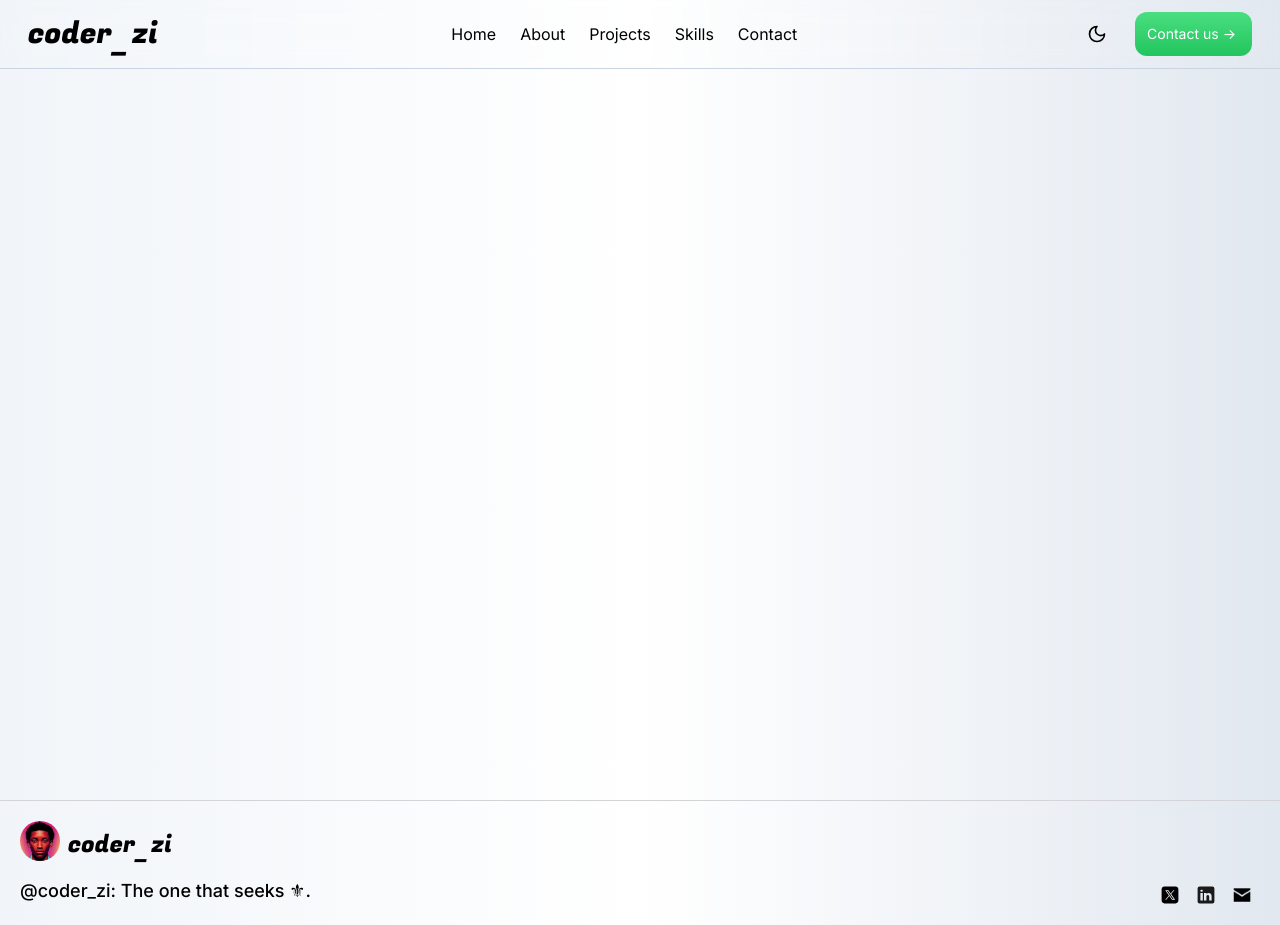
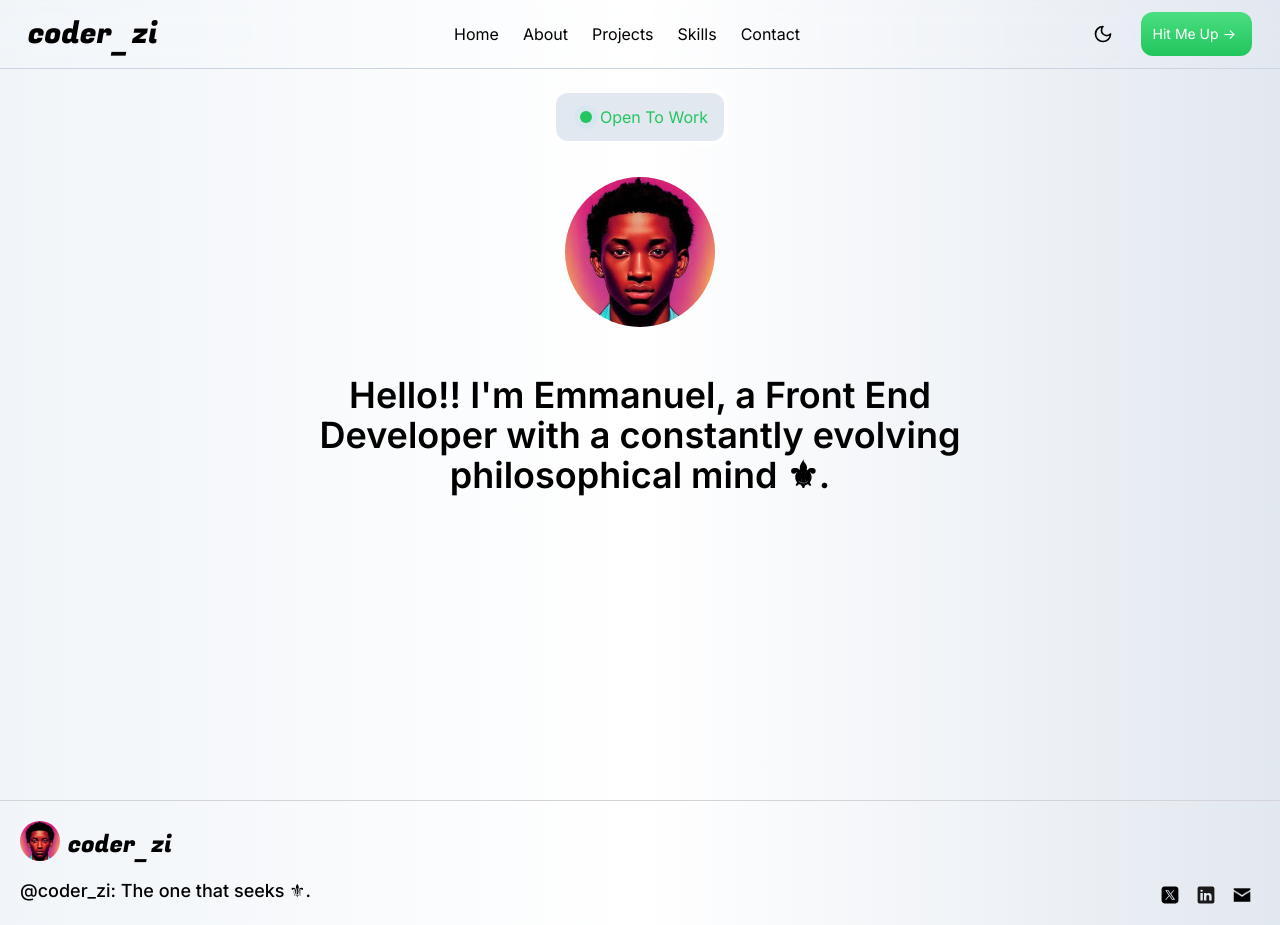
Before and after one commit to EmmanuelOta/coder_zi, a Next.js app: page / in a window 1280 px wide. Built offline with nearby package versions, Linux system fonts and the light colour scheme.

Commit message:
Added UI animation

```diff
--- a/app/(site)/layout.js
+++ b/app/(site)/layout.js
@@ -1,3 +1,17 @@
+"use client";
+
+import Aos from "aos";
+import "aos/dist/aos.css"; // Import AOS styles
+
+import { useEffect } from "react";
+
 export default function SiteLayout({ children }) {
+	useEffect(() => {
+		Aos.init({
+			duration: 1500,
+			once: false,
+			mirror: true,
+		});
+	}, []);
 	return <div>{children}</div>;
 }
--- a/app/(site)/page.js
+++ b/app/(site)/page.js
@@ -1 +1,31 @@
-export default function Home () {};
+export default function Home() {
+	return (
+		<>
+			<section className="flex flex-col items-center justify-center p-5">
+				<div
+					className="flex flex-row items-center jusify-center relative bg-slate-200 dark:bg-zinc-700 border-4 border-white dark:border dark:border-slate-200 p-3 px-4 text-green-500 dark:text-green-300 rounded-2xl"
+					data-aos="fade-left"
+				>
+					<span class="relative flex h-3 w-3 mx-2">
+						<span class="animate-ping absolute inline-flex h-full w-full rounded-full bg-sky-400 opacity-75"></span>
+						<span class="relative inline-flex rounded-full h-3 w-3 bg-green-500 dark:bg-green-300"></span>
+					</span>
+					Open To Work
+				</div>
+				<img
+					data-aos="zoom-in"
+					src="/images/coder_zi.png"
+					width={150}
+					height={150}
+					className="rounded-full my-8"
+				/>
+				<div className="w-[90%] lg:w-[60%] my-4" data-aos="fade-right">
+					<p className="text-4xl font-semibold text-center dark:text-slate-100">
+						Hello!! I'm Emmanuel, a Front End Developer with a
+						constantly evolving philosophical mind ⚜.
+					</p>
+				</div>
+			</section>
+		</>
+	);
+}
--- a/app/components/Navbar/Navbar.js
+++ b/app/components/Navbar/Navbar.js
@@ -166,7 +166,7 @@ export default function Navbar() {
 				<div className="hidden lg:flex">
 					<ThemeToggler />
 					<button className="inline-flex mx-4 bg-gradient-to-b from-green-400 to-green-500 text-white p-3 rounded-xl text-sm [&>*:last-child]:hover:translate-x-1 [&>*:last-child]:ease-in-out [&>*:last-child]:duration-200">
-						Contact us
+						Hit Me Up
 						<div className="mx-1">-&gt;</div>
 					</button>
 				</div>
--- a/app/layout.js
+++ b/app/layout.js
@@ -23,7 +23,7 @@ export default function RootLayout({ children }) {
 					defaultTheme="system"
 					enableSystem
 				>
-					<div className="min-h-screen bg-gradient-to-r from-slate-100 via-white to-slate-200 dark:bg-gradient-to-r dark:from-zinc-800 dark:to-neutral-900">
+					<div className="min-h-screen bg-gradient-to-r from-slate-100 via-white to-slate-200 dark:bg-gradient-to-b dark:from-zinc-800 dark:to-zinc-900">
 						<Navbar />
 						{children}
 					</div>
--- a/package.json
+++ b/package.json
@@ -9,6 +9,7 @@
     "lint": "next lint"
   },
   "dependencies": {
+    "aos": "^2.3.4",
     "lucide-react": "^0.438.0",
     "next": "14.2.7",
     "next-themes": "^0.3.0",
```
Also changed, not shown: 1 other file (tests, documents, lock files or other folders).
